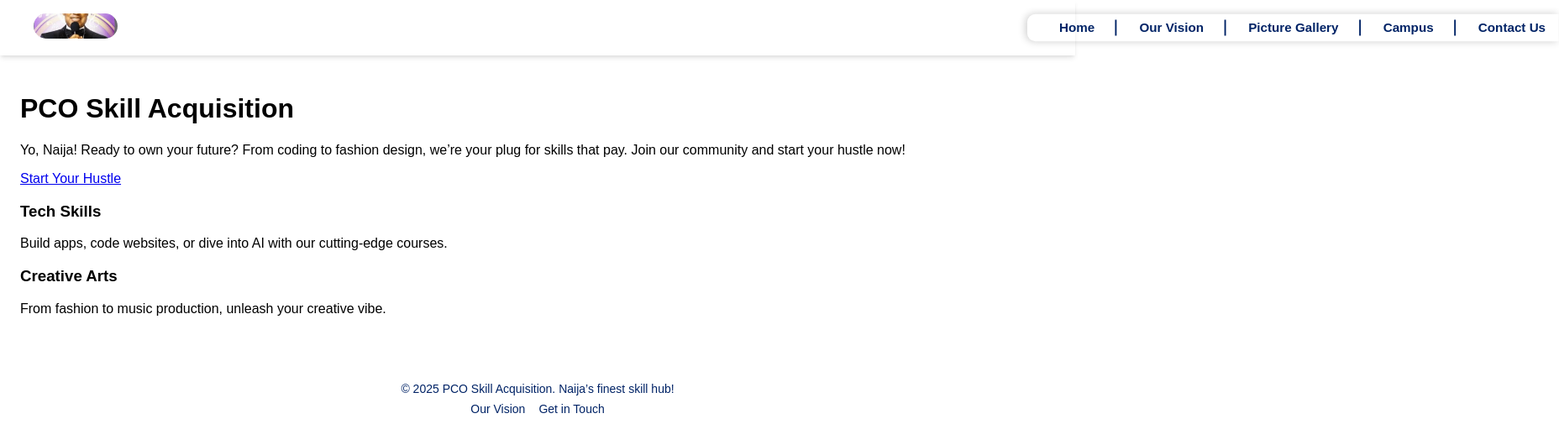
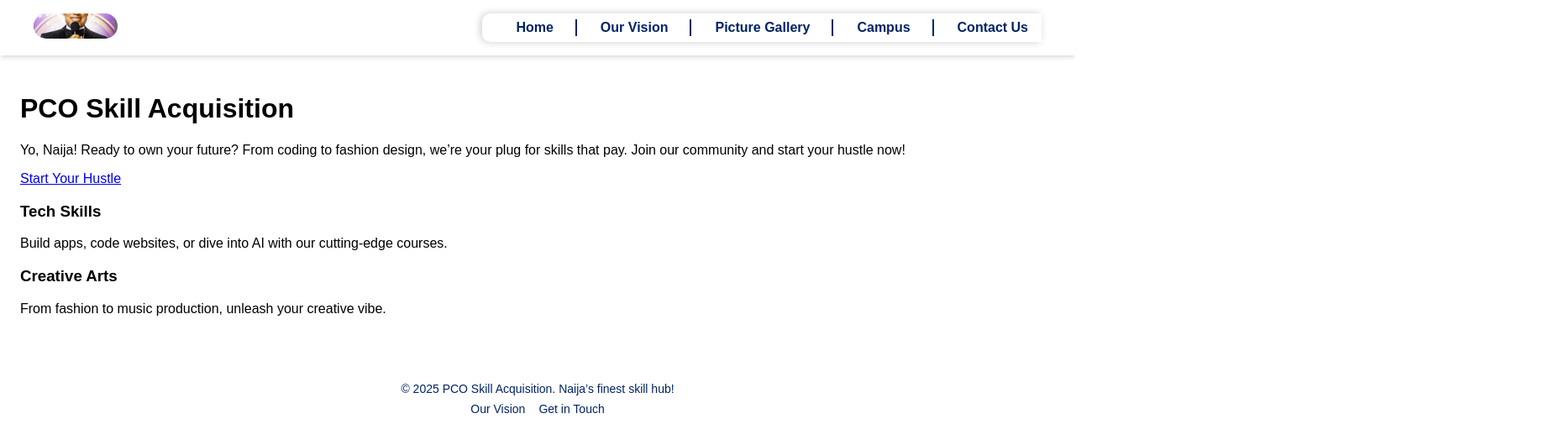
Before and after one commit to pco-skill-acquisition/pcoskillacquisition, a Next.js app: page / in a window 1280 px wide. Shown: the top 530 px of the page at 84% size, 1856 px wide, since content can reach past the window. Built offline with nearby package versions, Linux system fonts and the light colour scheme.

Commit message:
Revert to previous transparent overlay menu design on mobile, keep desktop containerless

```diff
--- a/app/components/Navbar.module.css
+++ b/app/components/Navbar.module.css
@@ -63,14 +63,12 @@
   height: 100%;
   border-radius: 10px 0 0 10px;
   box-shadow: -2px 0 10px rgba(0, 0, 0, 0.2);
-  transform: scale(0.95) translateX(100%);
-  transition: transform 0.5s ease; /* Slower transition */
+  transition: right 0.3s ease;
   z-index: 15;
 }
 
 .menuOpen {
-  transform: scale(1) translateX(0); /* Scale up and slide in */
-  display: flex; /* Ensure menu shows on toggle */
+  right: 0; /* Slide in without blocking content */
 }
 
 @media (max-width: 640px) {
@@ -94,7 +92,6 @@
     padding: 0;
     display: flex;
     align-items: center;
-    margin-right: 0; /* Reset any shift */
   }
   .menu li {
     margin-left: 1.5rem;
```
